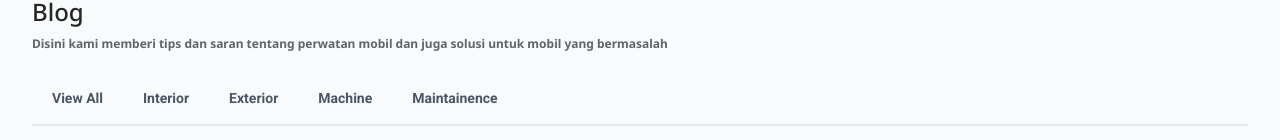
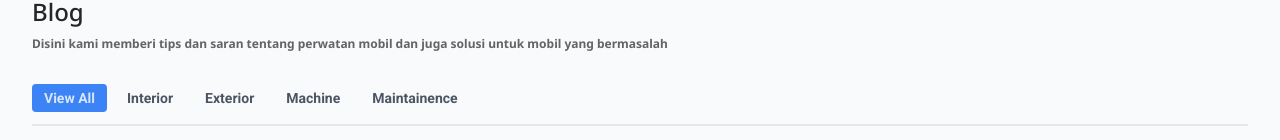
Before and after one commit to ling-ling30/blog-app-page, a Next.js app: page / in a window 1280 px wide. Shown: the part 660-800 px from the top of the page. Built offline with nearby package versions, Linux system fonts and the light colour scheme.

Commit message:
fix padding

```diff
--- a/app/(public)/_components/Articles.tsx
+++ b/app/(public)/_components/Articles.tsx
@@ -31,7 +31,7 @@ export default function Articles({ articles, categories }: Props) {
     q: "",
     sort_by: "publish_date",
     page: 1,
-    category: "",
+    category: "View All",
     tag: "",
   });
   return (
@@ -44,12 +44,12 @@ export default function Articles({ articles, categories }: Props) {
         </p>
       </div>
       {/* filter */}
-      <section className="flex border-b-2 border-gray-200 pb-3 mb-10 transition-all duration-500 ease-in-out">
+      <section className="flex border-b-2 border-gray-200 pb-3 mb-10 transition-all duration-500 ease-in-out gap-2 overflow-auto">
         {categories.map((category, index) => (
           <h2
             key={category}
             className={cn(
-              "text-xs md:text-sm font-bold text-gray-600 mx-2 px-3 py-1 transition-transform duration-500",
+              "text-xs md:text-sm font-bold text-gray-600 px-3 py-1 transition-transform duration-500 whitespace-nowrap",
               roboto.className,
               filter.category === category &&
                 "text-white/80 bg-primary rounded-sm"
@@ -62,7 +62,7 @@ export default function Articles({ articles, categories }: Props) {
           </h2>
         ))}
       </section>
-      <article className="grid grid-col-1 md:grid-cols-4 gap-2">
+      <article className="grid grid-cols-1 md:grid-cols-4 gap-2">
         {articles.map((article, index) => (
           <Article data={article} key={index} />
         ))}
```
